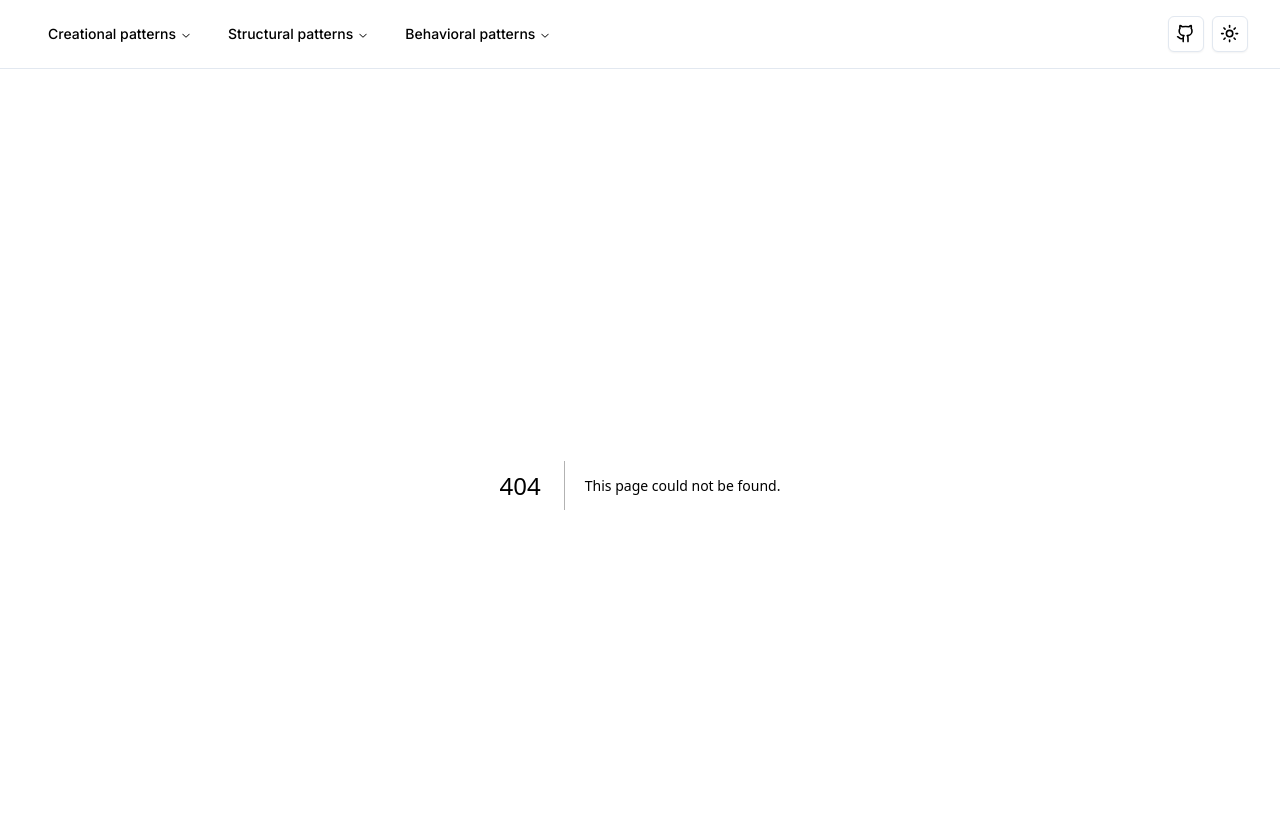
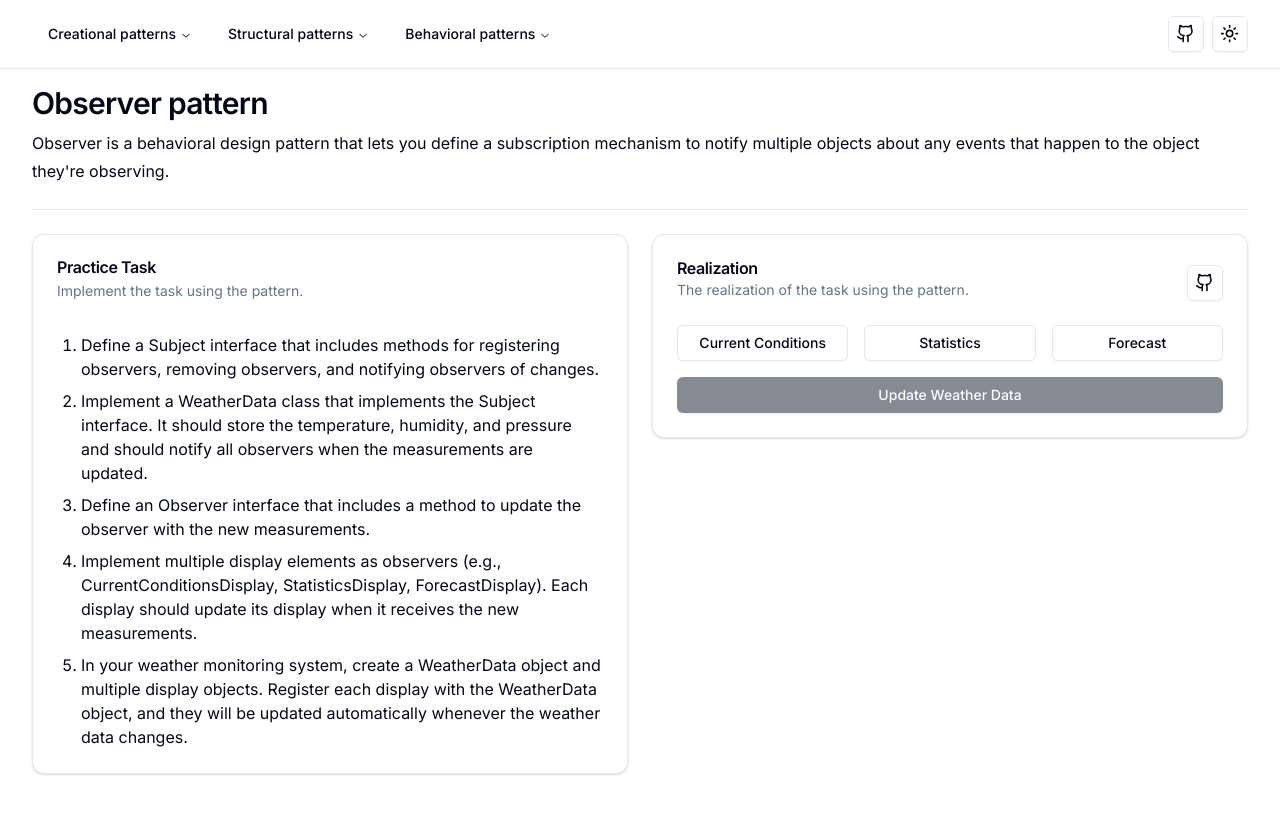
Before and after one commit to oleksandr-kondratiev/design-patters, a Next.js app: page /behavioral/observer in a window 1280 px wide. Before the commit this address had no page. Shown: the top 814 px of the page. Built offline with nearby package versions, Linux system fonts and the light colour scheme.

Commit message:
Feature: Observer

```diff
--- /dev/null
+++ b/src/app/behavioral/observer/page.tsx
@@ -0,0 +1,25 @@
+// patterns
+import { Observer } from "@/patterns/observer/observer";
+
+// components
+import { PatternWrapper } from "@/components/pattern-wrapper/pattern-wrapper";
+
+const ObserverPage = () => {
+  return (
+    <PatternWrapper
+      title="Observer pattern"
+      subtitle="Observer is a behavioral design pattern that lets you define a subscription mechanism to notify multiple objects about any events that happen to the object they're observing."
+      task={[
+        "Define a Subject interface that includes methods for registering observers, removing observers, and notifying observers of changes.",
+        "Implement a WeatherData class that implements the Subject interface. It should store the temperature, humidity, and pressure and should notify all observers when the measurements are updated.",
+        "Define an Observer interface that includes a method to update the observer with the new measurements.",
+        "Implement multiple display elements as observers (e.g., CurrentConditionsDisplay, StatisticsDisplay, ForecastDisplay). Each display should update its display when it receives the new measurements.",
+        "In your weather monitoring system, create a WeatherData object and multiple display objects. Register each display with the WeatherData object, and they will be updated automatically whenever the weather data changes.",
+      ]}
+      realization={<Observer />}
+      link="observer/observer.tsx"
+    />
+  );
+};
+
+export default ObserverPage;
--- /dev/null
+++ b/src/patterns/observer/observer.tsx
@@ -0,0 +1,167 @@
+"use client";
+
+import React, { useState } from "react";
+import { toast } from "sonner";
+
+// components
+import { Button } from "@/components/ui/button";
+
+interface Subject {
+  attach(observer: Observer): void;
+  detach(observer: Observer): void;
+  notify(): void;
+}
+
+interface Observer {
+  update(temperature: number, humidity: number, pressure: number): void;
+}
+
+class WeatherData implements Subject {
+  private observers: Observer[] = [];
+  private temperature: number = 0;
+  private humidity: number = 0;
+  private pressure: number = 0;
+
+  attach(observer: Observer): void {
+    const index = this.observers.indexOf(observer);
+    if (index === -1) {
+      this.observers.push(observer);
+      toast.success("Observer Added", {
+        description: "New display connected to weather station",
+      });
+    }
+  }
+
+  detach(observer: Observer): void {
+    const index = this.observers.indexOf(observer);
+    if (index !== -1) {
+      this.observers.splice(index, 1);
+      toast.info("Observer Removed", {
+        description: "Display disconnected from weather station",
+      });
+    }
+  }
+
+  notify(): void {
+    for (const observer of this.observers) {
+      observer.update(this.temperature, this.humidity, this.pressure);
+    }
+  }
+
+  setMeasurements(
+    temperature: number,
+    humidity: number,
+    pressure: number
+  ): void {
+    this.temperature = temperature;
+    this.humidity = humidity;
+    this.pressure = pressure;
+    this.notify();
+  }
+}
+
+class CurrentConditionsDisplay implements Observer {
+  update(temperature: number, humidity: number, _pressure: number): void {
+    toast.info("Current Conditions Display", {
+      description: `Temperature: ${temperature}°C, Humidity: ${humidity}%`,
+    });
+  }
+}
+
+class StatisticsDisplay implements Observer {
+  private temperatures: number[] = [];
+
+  update(temperature: number, _humidity: number, _pressure: number): void {
+    this.temperatures.push(temperature);
+    const avg =
+      this.temperatures.reduce((a, b) => a + b) / this.temperatures.length;
+    const max = Math.max(...this.temperatures);
+    const min = Math.min(...this.temperatures);
+
+    toast.info("Statistics Display", {
+      description: `Avg: ${avg.toFixed(1)}°C, Max: ${max}°C, Min: ${min}°C`,
+    });
+  }
+}
+
+class ForecastDisplay implements Observer {
+  private lastPressure: number = 0;
+
+  update(_temperature: number, _humidity: number, pressure: number): void {
+    const forecast =
+      pressure > this.lastPressure ? "Improving" : "Getting Worse";
+    this.lastPressure = pressure;
+
+    toast.info("Forecast Display", {
+      description: `Forecast: ${forecast} (Pressure: ${pressure}hPa)`,
+    });
+  }
+}
+
+export const Observer = () => {
+  const [weatherData] = useState(() => new WeatherData());
+  const [displays] = useState(() => ({
+    current: new CurrentConditionsDisplay(),
+    statistics: new StatisticsDisplay(),
+    forecast: new ForecastDisplay(),
+  }));
+  const [activeDisplays, setActiveDisplays] = useState<Set<string>>(new Set());
+
+  const toggleDisplay = (name: string, display: Observer) => {
+    setActiveDisplays((prev) => {
+      const newDisplays = new Set(prev);
+
+      if (newDisplays.has(name)) {
+        weatherData.detach(display);
+        newDisplays.delete(name);
+      } else {
+        weatherData.attach(display);
+        newDisplays.add(name);
+      }
+
+      return newDisplays;
+    });
+  };
+
+  const updateWeather = () => {
+    const temperature = Math.round(Math.random() * 30);
+    const humidity = Math.round(Math.random() * 100);
+    const pressure = Math.round(980 + Math.random() * 40);
+
+    weatherData.setMeasurements(temperature, humidity, pressure);
+  };
+
+  return (
+    <div className="w-full space-y-4">
+      <div className="space-y-4">
+        <div className="grid grid-cols-3 gap-4">
+          <Button
+            variant={activeDisplays.has("current") ? "default" : "outline"}
+            onClick={() => toggleDisplay("current", displays.current)}
+          >
+            Current Conditions
+          </Button>
+          <Button
+            variant={activeDisplays.has("statistics") ? "default" : "outline"}
+            onClick={() => toggleDisplay("statistics", displays.statistics)}
+          >
+            Statistics
+          </Button>
+          <Button
+            variant={activeDisplays.has("forecast") ? "default" : "outline"}
+            onClick={() => toggleDisplay("forecast", displays.forecast)}
+          >
+            Forecast
+          </Button>
+        </div>
+        <Button
+          className="w-full"
+          onClick={updateWeather}
+          disabled={activeDisplays.size === 0}
+        >
+          Update Weather Data
+        </Button>
+      </div>
+    </div>
+  );
+};
```
